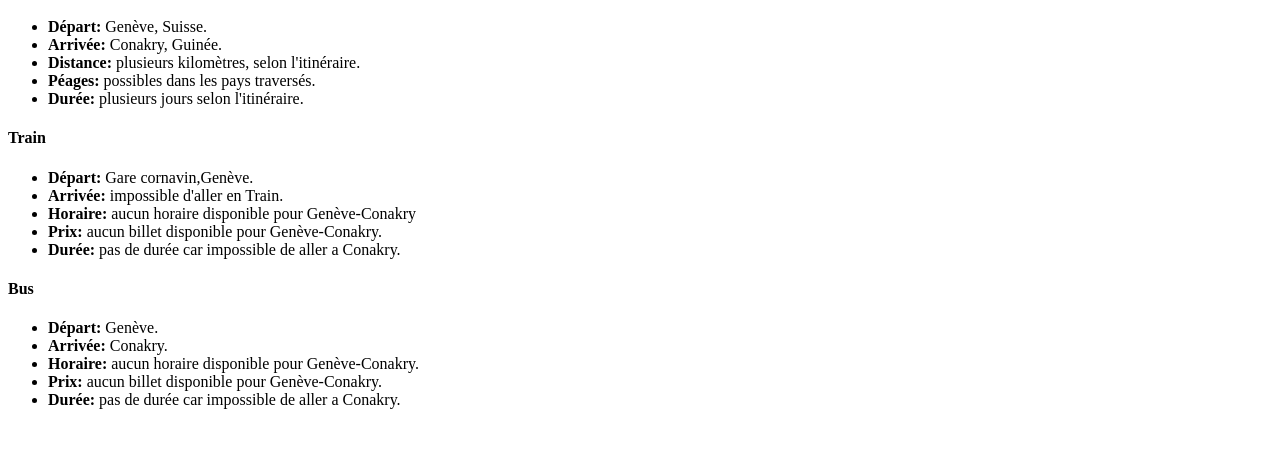
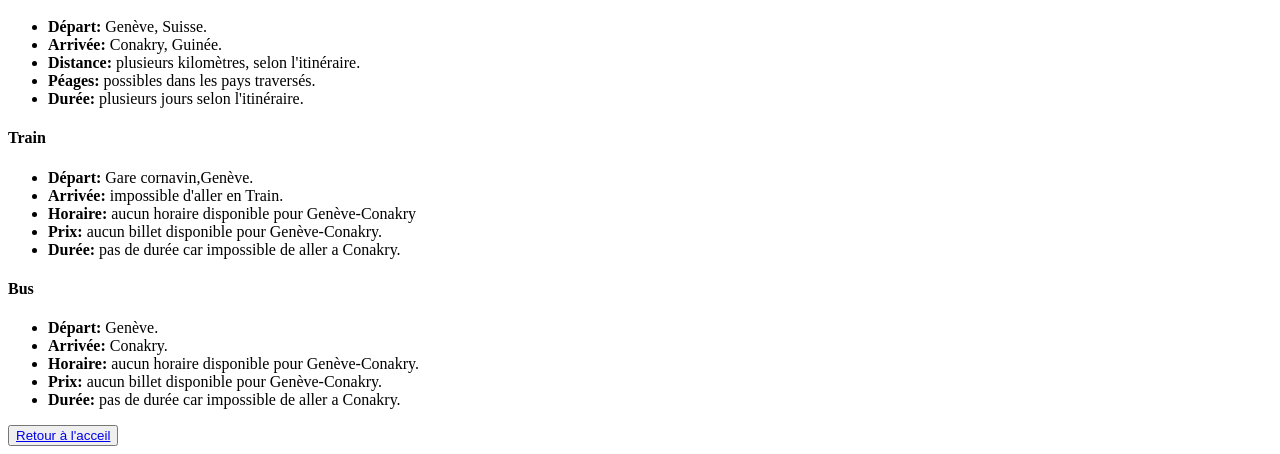
Before and after one commit to Bld-26/Aout-guinne, a plain HTML site: page acces.html in a window 1280 px wide. Shown: the part 629-1083 px from the top of the page. Before the commit the page ends 1054 px from the top, so only its background shows below. Drawn offline with Linux system fonts and the light colour scheme.

Commit message:
dans acces.html ajout d'une section avec un bouton qui revient a la page d'acceuil

```diff
--- a/acces.html
+++ b/acces.html
@@ -100,6 +100,10 @@
                 <strong>Durée:</strong> pas de durée car impossible de aller a Conakry.
             </li>
         </ul>
+        <section class="section_bouton_retour_aceil">
+            <button><a href="index.html">Retour à l'acceil</a></button>
+        </section>
+
     </main>
 </body>
 </html>
```
